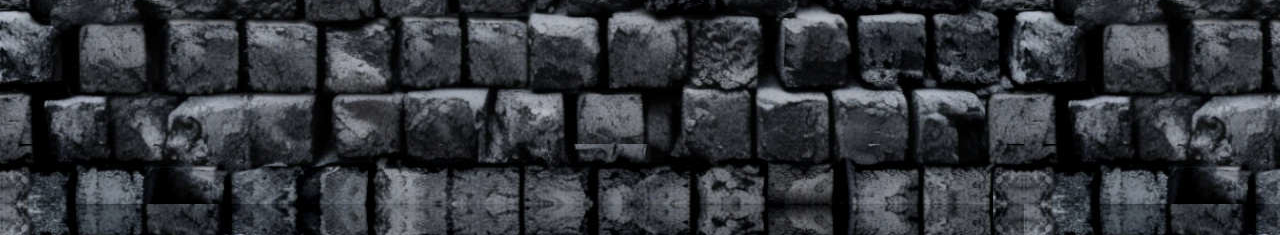
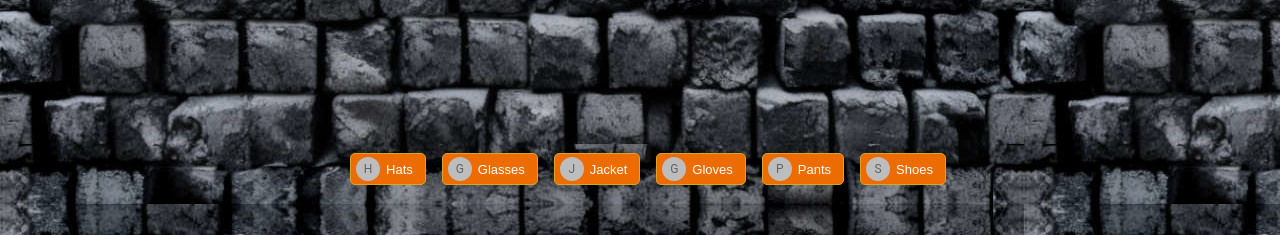
Before and after one commit to PabloPicas0/Photo-Catalog-App, a React (Vite) app: page / in a window 1280 px wide. Shown: the part 820-1055 px from the top of the page. Built offline with nearby package versions, Linux system fonts and the light colour scheme.

Commit message:
reverted filter component

```diff
--- a/src/App.css
+++ b/src/App.css
@@ -2,6 +2,7 @@
   display: flex;
   justify-content: center;
   align-items: center;
+  flex-direction: column;
 }
 
 .catalogs {
--- a/src/App.jsx
+++ b/src/App.jsx
@@ -133,6 +133,7 @@ function App() {
         style={catalogsSection}
         className="catalogs"
         ref={(el) => (sectionsRef.current[1] = el)}>
+        <Filters handleFilter={handleFilter} />
         <Catalog catalogs={catalogs} handleOpen={handleOpen} />
         <CatalogModal openModal={openModal} handleClose={handleClose} modal={modal} />
       </section>
```
Also changed, not shown: component-backup.txt (added).
